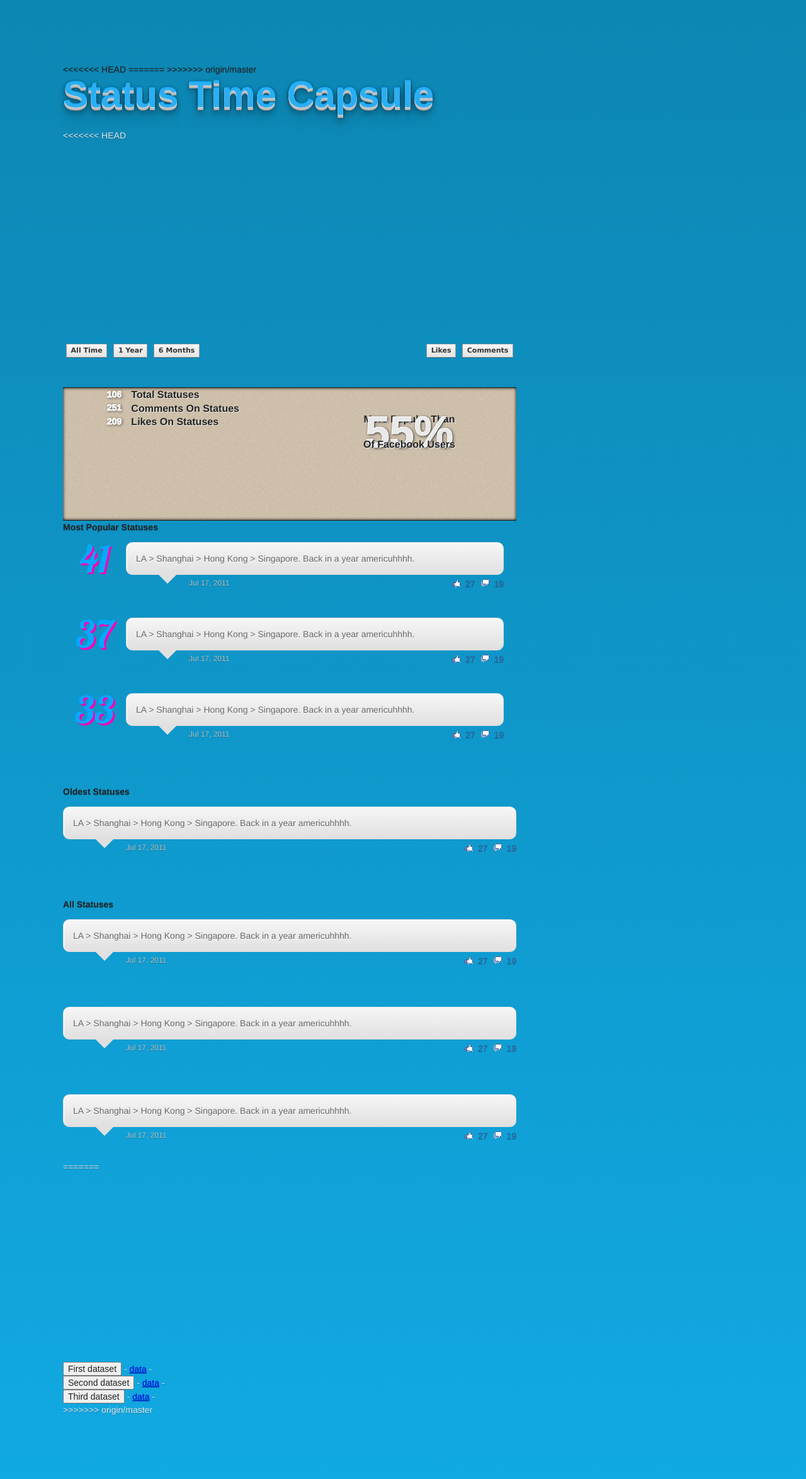
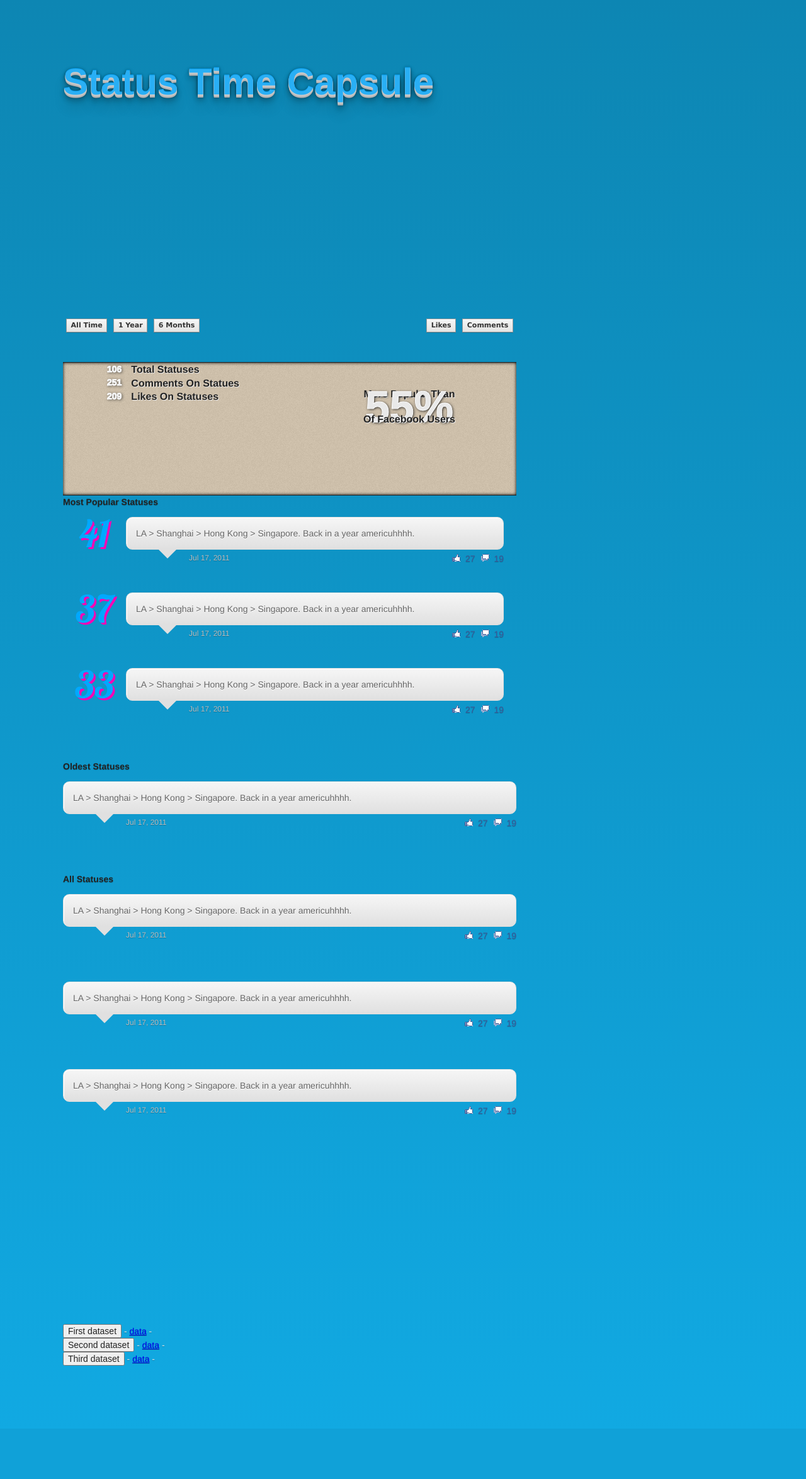
Before and after one commit to jcody/FB-Status-History, a PHP site: page /welcome.html in a window 1280 px wide. Shown: the whole page at 63% size. After the commit the page ends 2169 px from the top, so only its background shows below. Run offline with PHP 8.4, Linux system fonts and the light colour scheme; some web fonts are replaced.

Commit message:
Cleaning...

```diff
--- a/index.php
+++ b/index.php
@@ -220,7 +220,7 @@ function page_dispatch() {
 page_dispatch();
 
 
-?>
+
 
 	// FB App details
 	include_once('settings.php');
--- a/welcome.html
+++ b/welcome.html
@@ -1,20 +1,20 @@
 <!DOCTYPE html>
 <html lang="en">
 <head>
-<<<<<<< HEAD
+
 	<title>Status Time Capsule</title>
   	<meta charset="utf-8">
 	<link rel="stylesheet" type="text/css" href="styles/style.css" />
 	<link href="http://fonts.googleapis.com/css?family=Lobster:regular" rel="stylesheet" type="text/css" >
 	<link href='http://fonts.googleapis.com/css?family=Droid+Sans:400,700' rel='stylesheet' type='text/css'>
-=======
+
 	<title>Status History</title>
   	<meta charset="utf-8">
 	<meta name="description" content="" />
   	<meta name="keywords" content="" />
 	<meta name="robots" content="" />
 	<link rel="stylesheet" type="text/css" href="css/style.css" />
->>>>>>> origin/master
+
 
 	<script language="javascript" type="text/javascript" src="js/jquery-1.6.2.min.js"></script>
     <script language="javascript" type="text/javascript" src="js/flot/jquery.flot.js"></script>
@@ -24,7 +24,7 @@
 <div id="wrapper">
 
 	<h1>Status Time Capsule</h1>
-<<<<<<< HEAD
+
 	<div id="placeholder" style="width:720px;height:300px;"></div>
 
 	<br />
@@ -201,7 +201,7 @@
 
 
 
-=======
+
 	<div id="placeholder" style="width:600px;height:300px;"></div>
 
     <p>
@@ -221,13 +221,13 @@
       <a href="js/flot/examples/data-usa-gdp-growth.json">data</a> -
       <span></span>
     </p>
->>>>>>> origin/master
+
 
 
 
 
 <script type="text/javascript">
-<<<<<<< HEAD
+
 $(document).ready(function(){
 	$(".timeframe .uibutton:first").addClass("confirm");
 
@@ -248,26 +248,21 @@ $(document).ready(function(){
 	})
 });
 
-=======
->>>>>>> origin/master
+
 
 // --BEGIN-- JS-FB Status Pulling
 $(function () {
     var options = {
         lines: { show: true },
         points: { show: true },
-<<<<<<< HEAD
         xaxis: { tickDecimals: 0, tickSize: 1 },
         grid: { hoverable: true, clickable: true }
-=======
         xaxis: { tickDecimals: 0, tickSize: 1 }
->>>>>>> origin/master
     };
     var data = [];
     var placeholder = $("#placeholder");
 
     $.plot(placeholder, data, options);
-<<<<<<< HEAD
 
 
 	// Add tooltip to graph
@@ -308,8 +303,6 @@ $(function () {
 	        }
 
 	});
-=======
->>>>>>> origin/master
 
 
     // fetch one series, adding to what we got
@@ -329,11 +322,8 @@ $(function () {
             // data is now an ordinary Javascript object
             var firstcoordinate = '(' + series.data[0][0] + ', ' + series.data[0][1] + ')';
 
-<<<<<<< HEAD
             //button.siblings('span').text('Fetched ' + series.label + ', first point: ' + firstcoordinate);
-=======
             button.siblings('span').text('Fetched ' + series.label + ', first point: ' + firstcoordinate);
->>>>>>> origin/master
 
             // let's add it to our current data
             if (!alreadyFetched[series.label]) {
@@ -397,10 +387,7 @@ $(function () {
         setTimeout(fetchData, 1000);
     });
 });
-<<<<<<< HEAD
 
-=======
->>>>>>> origin/master
 </script>
 
 </div>
```
